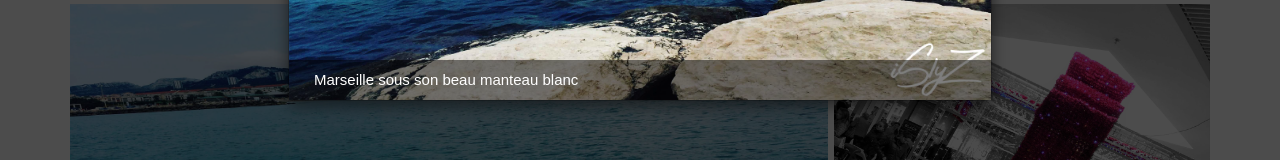
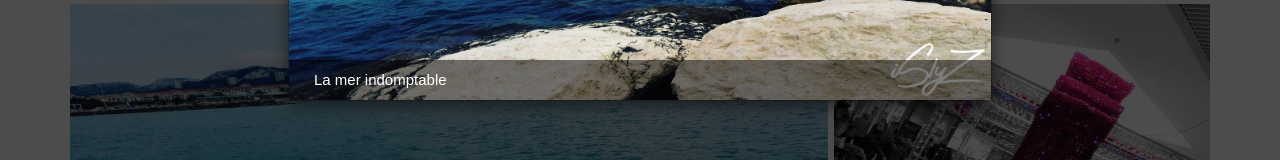
Before and after one commit to iLikeSlyz/Galerie, a plain HTML site: page index.html in a window 1280 px wide. Both pictures are taken after a click on the link 449 px from the left and 516 px from the top of the page. Shown: the part 339-499 px from the top of the page. Drawn offline with nearby package versions, Linux system fonts and the light colour scheme.

Commit message:
description

```diff
--- a/index.html
+++ b/index.html
@@ -49,7 +49,7 @@
                       <img src="Image/Q+.jpg">
                     </div>
                     <div class="col-md-12 description">
-                      <h4>Marseille sous son beau manteau blanc</h4>
+                      <h4>La mer indomptable</h4>
                     </div>
                   </div>
                 </div>
```
